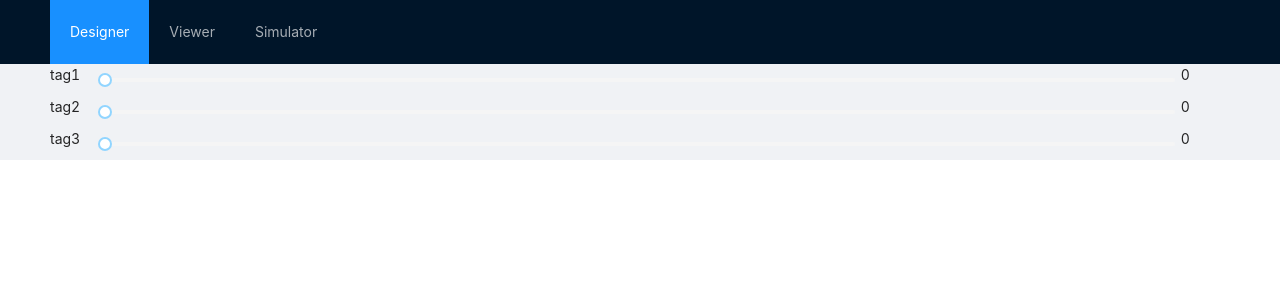
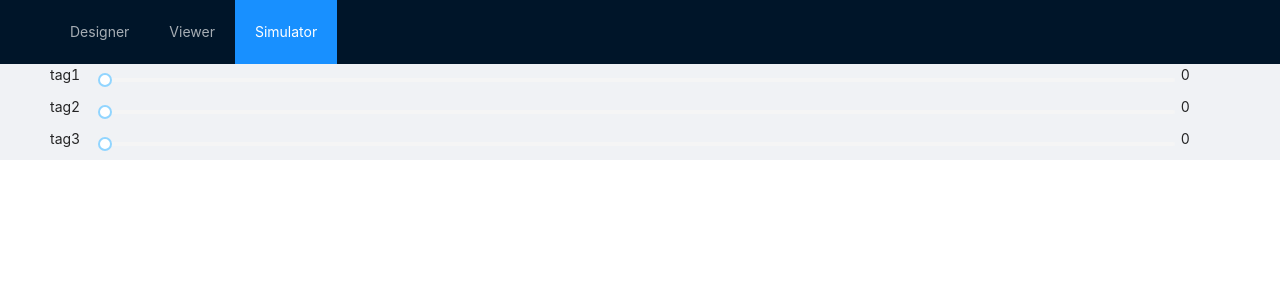
Before and after one commit to mk48/hmi-web, a React (Create React App) app: page /simulator in a window 1280 px wide. Shown: the top 300 px of the page. Built offline with nearby package versions, Linux system fonts and the light colour scheme; no server answers.

Commit message:
select nav menu based on current URL

```diff
--- a/src/Home.js
+++ b/src/Home.js
@@ -1,30 +1,17 @@
-import { BrowserRouter as Router, Switch, Route, Link } from "react-router-dom";
-import { Layout, Menu } from "antd";
+import { BrowserRouter as Router, Switch, Route } from "react-router-dom";
+import { Layout } from "antd";
 import Designer from "./Components/Designer";
 import View from "./Components/View";
 import Simulator from "./Components/Simulator";
+import NavMenu from "./NavMenu";
 
-const { Header, Content } = Layout;
+const { Content } = Layout;
 
 const Home = () => {
   return (
     <Layout>
       <Router>
-        <Header style={{ position: "fixed", zIndex: 1, width: "100%" }}>
-          <div className="logo" />
-          <Menu theme="dark" mode="horizontal" defaultSelectedKeys={["1"]}>
-            <Menu.Item key="1">
-              <Link to="/designer">Designer</Link>
-            </Menu.Item>
-            <Menu.Item key="2">
-              <Link to="/view">Viewer</Link>
-            </Menu.Item>
-            <Menu.Item key="3">
-              <Link to="/simulator">Simulator</Link>
-            </Menu.Item>
-          </Menu>
-        </Header>
-
+        <NavMenu />
         <Content className="site-layout" style={{ padding: "0 50px", marginTop: 64 }}>
           <Switch>
             <Route exact path="/">
--- /dev/null
+++ b/src/NavMenu.js
@@ -0,0 +1,35 @@
+import { Link, useLocation } from "react-router-dom";
+import { Layout, Menu } from "antd";
+
+const { Header } = Layout;
+const locationMapKeys = {
+  "": "1",
+  designer: "1",
+  view: "2",
+  simulator: "3",
+};
+
+const NavMenu = () => {
+  const location = useLocation();
+  const { pathname } = location;
+  const selectedpath = pathname.split("/")[1];
+
+  return (
+    <Header style={{ position: "fixed", zIndex: 1, width: "100%" }}>
+      <div className="logo" />
+      <Menu theme="dark" mode="horizontal" selectedKeys={[locationMapKeys[selectedpath]]}>
+        <Menu.Item key="1">
+          <Link to="/designer">Designer</Link>
+        </Menu.Item>
+        <Menu.Item key="2">
+          <Link to="/view">Viewer</Link>
+        </Menu.Item>
+        <Menu.Item key="3">
+          <Link to="/simulator">Simulator</Link>
+        </Menu.Item>
+      </Menu>
+    </Header>
+  );
+};
+
+export default NavMenu;
```
